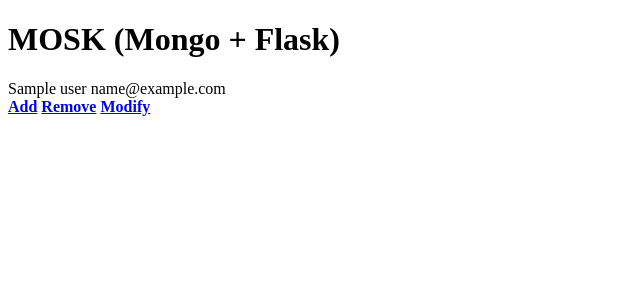
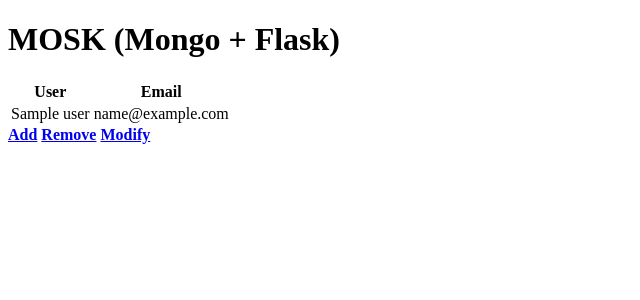
Before and after one commit to artaurus/mosk, a Flask app: template templates/home.html in a window 1280 px wide. Shown: the top 300 px of the page, without its empty margins (0-640 px from the left). Run offline with Flask 2, Linux system fonts and the light colour scheme; the template is opened without the code that fills it: most values are stand-ins (such as "Sample title", 1, 10 or a date in 2020).

Commit message:
added tabular arrangement

```diff
--- a/templates/home.html
+++ b/templates/home.html
@@ -1,10 +1,18 @@
 {% extends 'layout.html' %}
 {% block content %}
 <h1>MOSK (Mongo + Flask)</h1>
-{% for user in users %}
-  <span>{{ user.name }}</span>
-  <span>{{ user.email }}</span><br>
-{% endfor %}
+<table>
+  <tr>
+    <th>User</th>
+    <th>Email</th>
+  </tr>
+  {% for user in users %}
+    <tr>
+      <td>{{ user.name }}</td>
+      <td>{{ user.email }}</td>
+    </tr>
+  {% endfor %}
+</table>
 <b><a href="{{ url_for('add') }}">Add</a></b>
 <b><a href="{{ url_for('remove') }}">Remove</a></b>
 <b><a href="{{ url_for('modify') }}">Modify</a></b>
```
